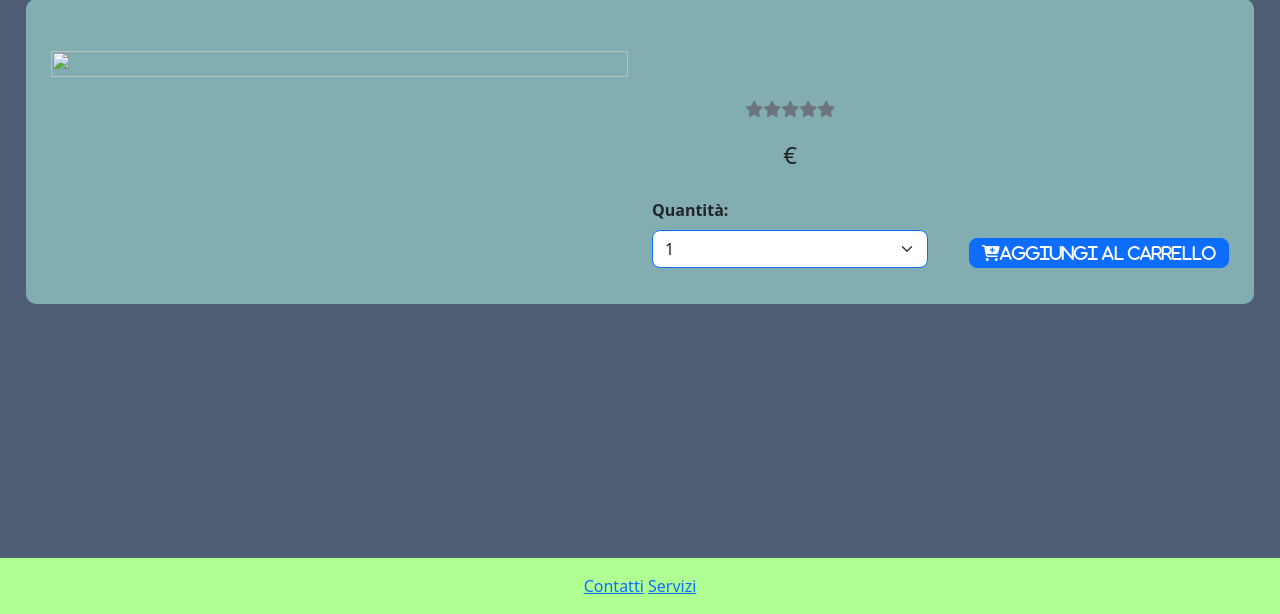
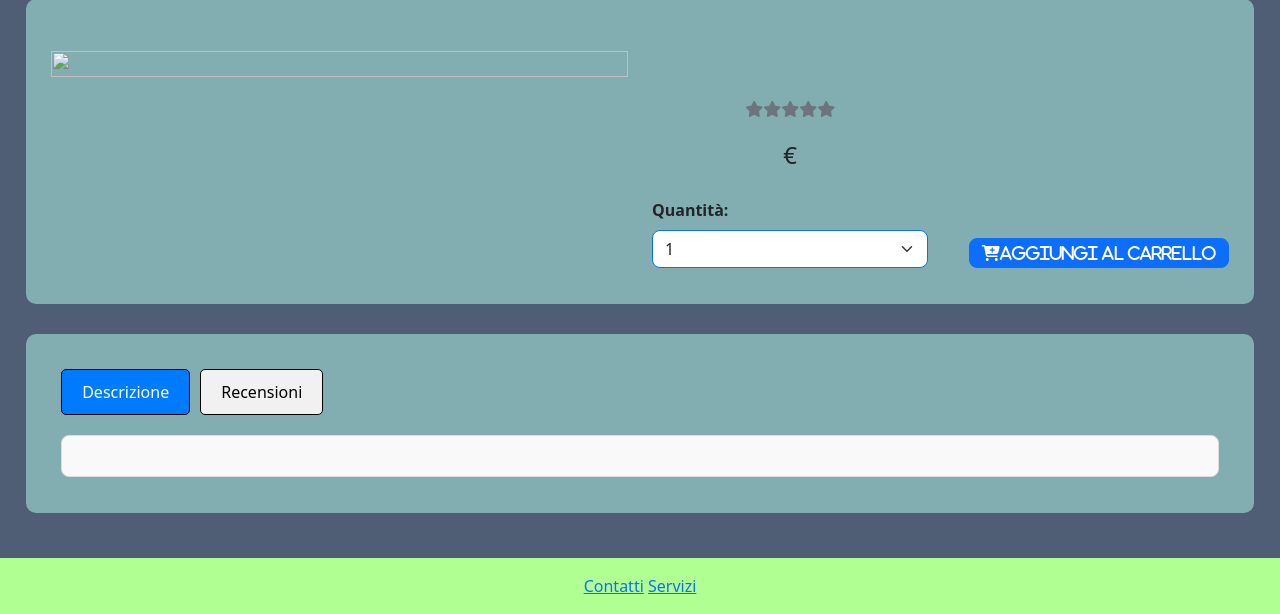
Before and after one commit to fronzofronzo/webProject, a PHP site: page /product in a window 1280 px wide. Shown: the part 186-800 px from the top of the page. Run offline with PHP 8.4, Linux system fonts and the light colour scheme; data that the repository does not hold is empty.

Commit message:
Modified product view

```diff
--- a/funside/css/style.css
+++ b/funside/css/style.css
@@ -96,8 +96,49 @@ main > section img {
     object-fit: cover; /* Adatta l'immagine mantenendo il suo rapporto di aspetto */
 }
 
+.tabs {
+    margin: 0 auto;
+    padding: 10px;
+    border-radius: 8px;
+}
 
-button:hover {
-	background-color: #0056b3;
-	transform: scale(1.1);
+/* Stile per i bottoni delle tab */
+.tab-buttons {
+    display: flex;
+	justify-content: flex-start;
+	gap: 10px;
+    margin-bottom: 20px;
 }
+
+.tab-button {
+    padding: 10px 20px;
+    font-size: 16px;
+    cursor: pointer;
+    background-color: #f1f1f1;
+    border: 1px solid black;
+    border-radius: 5px;
+    transition: background-color 0.3s;
+}
+
+.tab-button.active {
+    background-color: #007bff;
+    color: white;
+}
+
+/* Stile per il contenuto delle tab */
+.tab-content {
+    display: flex;
+    flex-direction: column;
+}
+
+.tab-pane {
+    display: none; /* Nascondi tutte le tab */
+    padding: 20px;
+    background-color: #f9f9f9;
+    border: 1px solid #ddd;
+    border-radius: 8px;
+}
+
+.tab-pane.active {
+    display: block; /* Mostra solo il contenuto della tab attiva */
+}
--- a/funside/template/product-view.php
+++ b/funside/template/product-view.php
@@ -25,7 +25,7 @@ function generateStars($rating) {
 			<div class="col-6 text-center">
 				<img src="<?php echo $product["image"]?>" alt="<?php echo $product["name"]?>">
 			</div>
-			<div class="col-6 text-center">
+			<div class="col-6 col-md-3 text-center">
 				<h3><?php echo $product["type"]?></h3>
 			</div>
 		</div>
@@ -56,4 +56,22 @@ function generateStars($rating) {
 			</div>
 		</div>
 	</section>
+	<section class="container-fluid">
+	<div class="tabs">
+			<div class="tab-buttons">
+				<button class="tab-button active" data-tab="description">Descrizione</button>
+				<button class="tab-button" data-tab="reviews">Recensioni</button>
+			</div>
+		<div class="tab-content">
+			<div class="tab-pane active" id="description">
+				<!-- Contenuto della descrizione -->
+				<p><?php echo $product["description"]?></p>
+			</div>
+			<div class="tab-pane" id="reviews">
+				<!-- Contenuto delle recensioni -->
+				<p>Queste sono le recensioni degli utenti.</p>
+			</div>
+		</div>
+    </div>
+	</section>
 </main>
```
